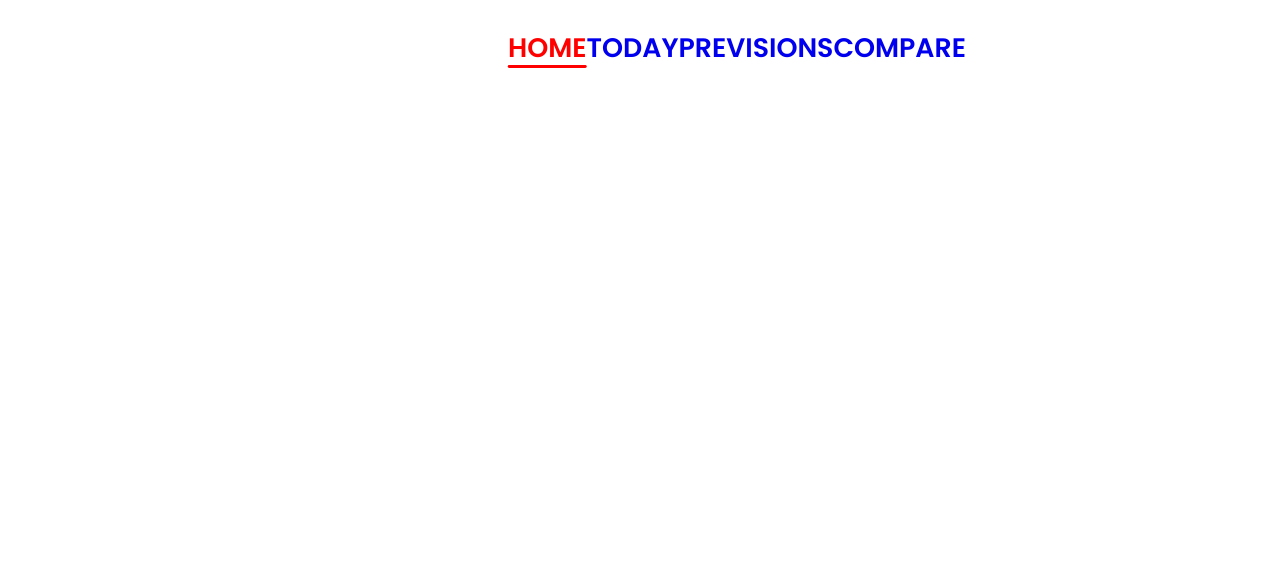
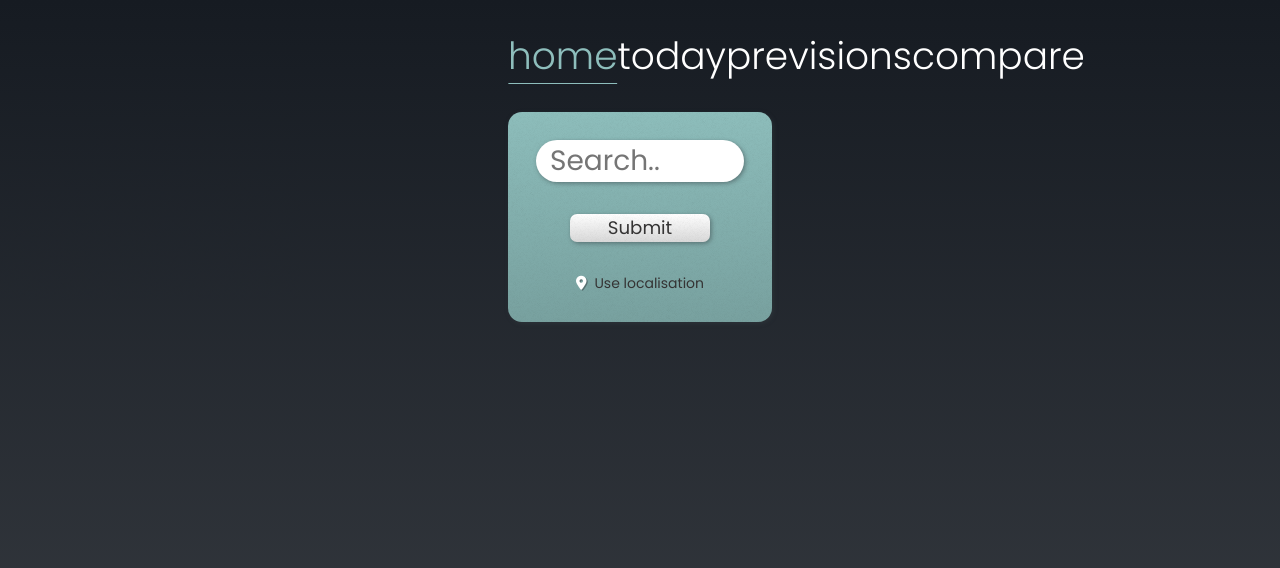
Before and after one commit to SashBFa/weather-app-react, a React (Create React App) app: page / in a window 1280 px wide. Shown: the top 568 px of the page. Built offline with nearby package versions, Linux system fonts and the light colour scheme.

Commit message:
search style

```diff
--- a/package.json
+++ b/package.json
@@ -9,8 +9,12 @@
     "axios": "^0.26.1",
     "react": "^18.0.0",
     "react-dom": "^18.0.0",
+    "react-redux": "^7.2.8",
     "react-router-dom": "^6.3.0",
     "react-scripts": "5.0.0",
+    "redux": "^4.1.2",
+    "redux-devtools-extension": "^2.13.9",
+    "redux-thunk": "^2.4.1",
     "sass": "^1.50.0",
     "uuid": "^8.3.2",
     "web-vitals": "^2.1.4"
--- a/src/assets/styles/_setting.scss
+++ b/src/assets/styles/_setting.scss
@@ -1,9 +1,14 @@
 @import url('https://fonts.googleapis.com/css2?family=Poppins:ital,wght@0,100;0,200;0,300;0,400;0,500;0,600;0,700;0,800;0,900;1,100;1,200;1,300;1,400;1,500;1,600;1,700;1,800;1,900&family=Righteous&display=swap');
 // font-family: 'Poppins', sans-serif;
 
-$shadow:rgba(93, 76, 85, 0.50);
+$shadow:rgba(51, 62, 65, 0.5);
+
+$white: #FFF;
+$blue:#8ebebc;
 
 $grey:#353434;
+$grey2: #161B22;
+$greyBG:#0D1117;
 
 *{
   margin: 0;
@@ -17,6 +22,11 @@ $grey:#353434;
 }
 body{
   @include introMob;
+  height: 100%;
+  min-height: 100vh;
+  background: -webkit-linear-gradient(top,#161b22
+  , #161b22d9), url(./../../../public/assets/images/overlay.png) no-repeat;
+
 }
 
 @media screen and (min-width: 767px){
--- a/src/assets/styles/components/_navigation.scss
+++ b/src/assets/styles/components/_navigation.scss
@@ -3,22 +3,25 @@
   flex-direction: row;
   justify-content: space-around;
   width: 100%;
-  font-size: 2.5rem;
-  text-transform: uppercase;
-  font-weight: 600;
+  font-size: 3.5rem;
+  font-weight: 300;
   margin-bottom: 2rem;
+  color: $white;
+  li{
+    color: $white;
+  }
 }
 
 .nav-active {
   position: relative;
   li{
-    color: red;
+    color: $blue;
   }
   &::after {
     content: "";
-    height: 0.2rem;
+    height: 0.1rem;
     width: 0;
-    background: red;
+    background: $blue;
     position: absolute;
     border-radius: 0.1rem;
     bottom: 0rem;
--- /dev/null
+++ b/src/assets/styles/components/_search.scss
@@ -0,0 +1,49 @@
+.formContainer{
+  @include introMob;
+  border-radius: 1rem;
+  box-shadow: 0.1rem 0.1rem 0.3rem $shadow;
+  height: 15rem;
+  margin-bottom: 1rem;
+  background-color: $blue;
+  background-image: -webkit-linear-gradient(top, rgba(0, 0, 0, 0), rgba(0, 0, 0, 0.15)), url(./../../../../public/assets/images/overlay.png);
+  form{
+    display: flex;
+    flex-direction: column;
+    flex-wrap: nowrap;
+    justify-content: space-between;
+    align-items: center;
+    align-content: center;
+    height: 100%;
+  }
+  &__search{
+    border:0;
+    box-shadow: 0.1rem 0.1rem 0.3rem $shadow;
+    width: 100%;
+    border-radius: 2rem;
+    height: 3rem;
+    padding-left: 1rem;
+    font-size: 2rem;
+    color: $grey;
+  }
+  &__button{
+    box-shadow: 0.1rem 0.1rem 0.3rem $shadow;
+    border: 0;
+    width: 10rem;
+    height: 2rem;
+    font-size: 1.3rem;
+    color: $grey;
+    border-radius: 0.5rem;
+    background-color: $white;
+    background-image: -webkit-linear-gradient(top, rgba(0, 0, 0, 0), rgba(0, 0, 0, 0.15)), url(./../../../../public/assets/images/overlay.png);
+  }
+  &__link{
+    font-size: 1rem;
+    color: $grey;
+    i{
+      font-size: 1rem;
+      color: $white;
+      text-shadow: 0.1rem 0.1rem 0 $shadow;
+      margin-right: 0.3rem;
+    }
+  }
+}
--- a/src/assets/styles/style.scss
+++ b/src/assets/styles/style.scss
@@ -3,6 +3,7 @@
 
 @import "./pages/home";
 
+@import "./components/search";
 @import "./components/navigation";
 @import "./components/receipt";
 @import "./components/card";
--- /dev/null
+++ b/src/components/Search.js
@@ -0,0 +1,35 @@
+import React, { useRef } from "react";
+
+const Search = () => {
+  const search = useRef();
+  const searching = (e) => {
+    e.preventDefault();
+    console.log(search.current.value);
+  };
+  return (
+    <div className="formContainer">
+      <form onSubmit={searching}>
+        <input
+          type="text"
+          name="search"
+          ref={search}
+          className="formContainer__search"
+          placeholder="Search.."
+          required
+          autoComplete="off"
+        />
+        <input
+          className="formContainer__button"
+          type="submit"
+          required
+          autoComplete="off"
+        />
+        <a href="#" className="formContainer__link">
+          <i className="fa-solid fa-location-dot"></i> Use localisation
+        </a>
+      </form>
+    </div>
+  );
+};
+
+export default Search;
--- a/src/index.js
+++ b/src/index.js
@@ -1,9 +1,22 @@
 import React from "react";
 import * as ReactDOMClient from "react-dom/client";
+import { Provider } from "react-redux";
+import { applyMiddleware, createStore } from "redux";
+import { composeWithDevTools } from "redux-devtools-extension";
+import thunk from "redux-thunk";
+import rootReducer from "./reducers";
 
 import App from "./App";
 import "./assets/styles/style.scss";
 
 const rootElement = document.getElementById("root");
 const root = ReactDOMClient.createRoot(rootElement);
-root.render(<App />);
+const store = createStore(
+  rootReducer,
+  composeWithDevTools(applyMiddleware(thunk))
+);
+root.render(
+  <Provider store={store}>
+    <App />
+  </Provider>
+);
--- a/src/pages/Home.js
+++ b/src/pages/Home.js
@@ -1,10 +1,12 @@
 import React from "react";
 import Navigation from "../components/Navigation";
+import Search from "../components/Search";
 
 const Home = () => {
   return (
     <div className="home">
       <Navigation />
+      <Search />
     </div>
   );
 };
--- /dev/null
+++ b/src/reducers/index.js
@@ -0,0 +1,6 @@
+import { combineReducers } from "redux";
+import searchReducer from "./searchReducer";
+
+export default combineReducers({
+  searchReducer,
+});
--- /dev/null
+++ b/src/reducers/searchReducer.js
@@ -0,0 +1,5 @@
+const initialState = { ville: "Liege" };
+
+export default function postReducer(state = initialState, action) {
+  return initialState;
+}
```
Also changed, not shown: public/assets/images/overlay.png (added), 1 other file (tests, documents, lock files or other folders).
